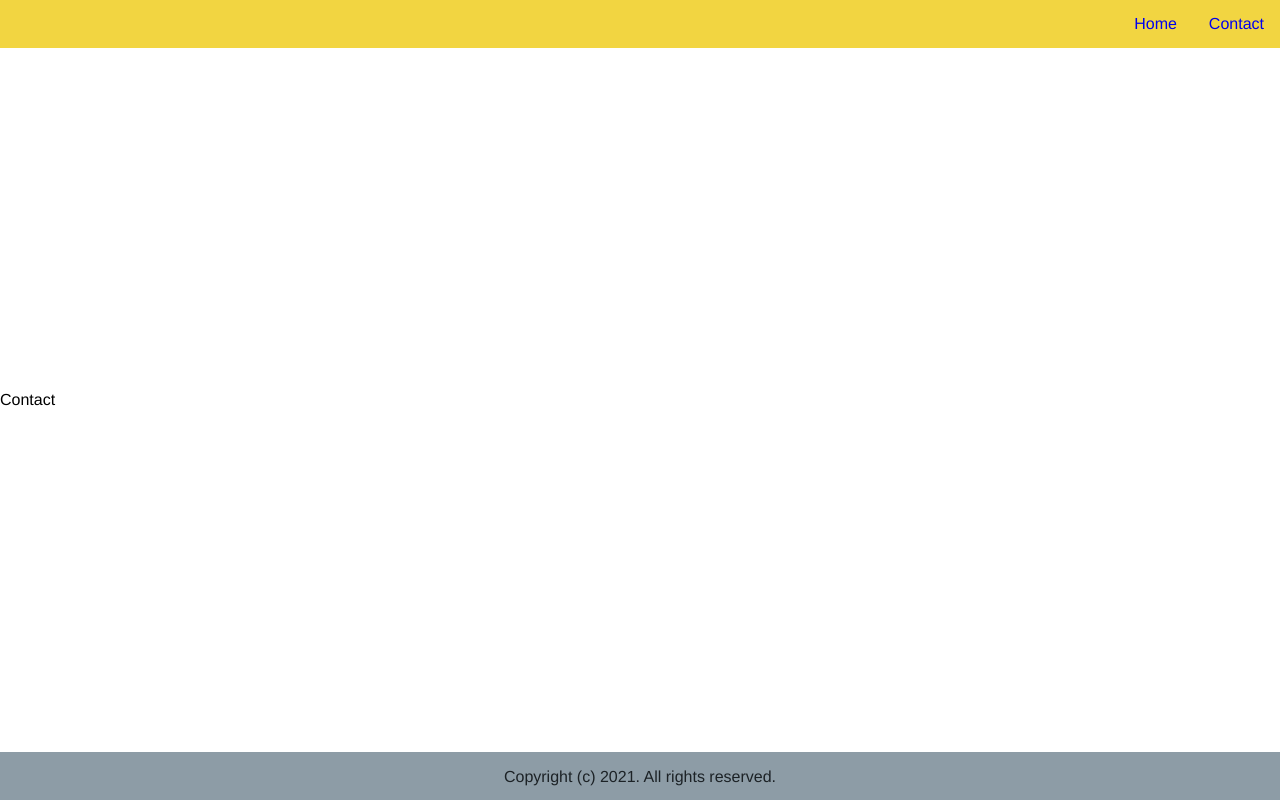
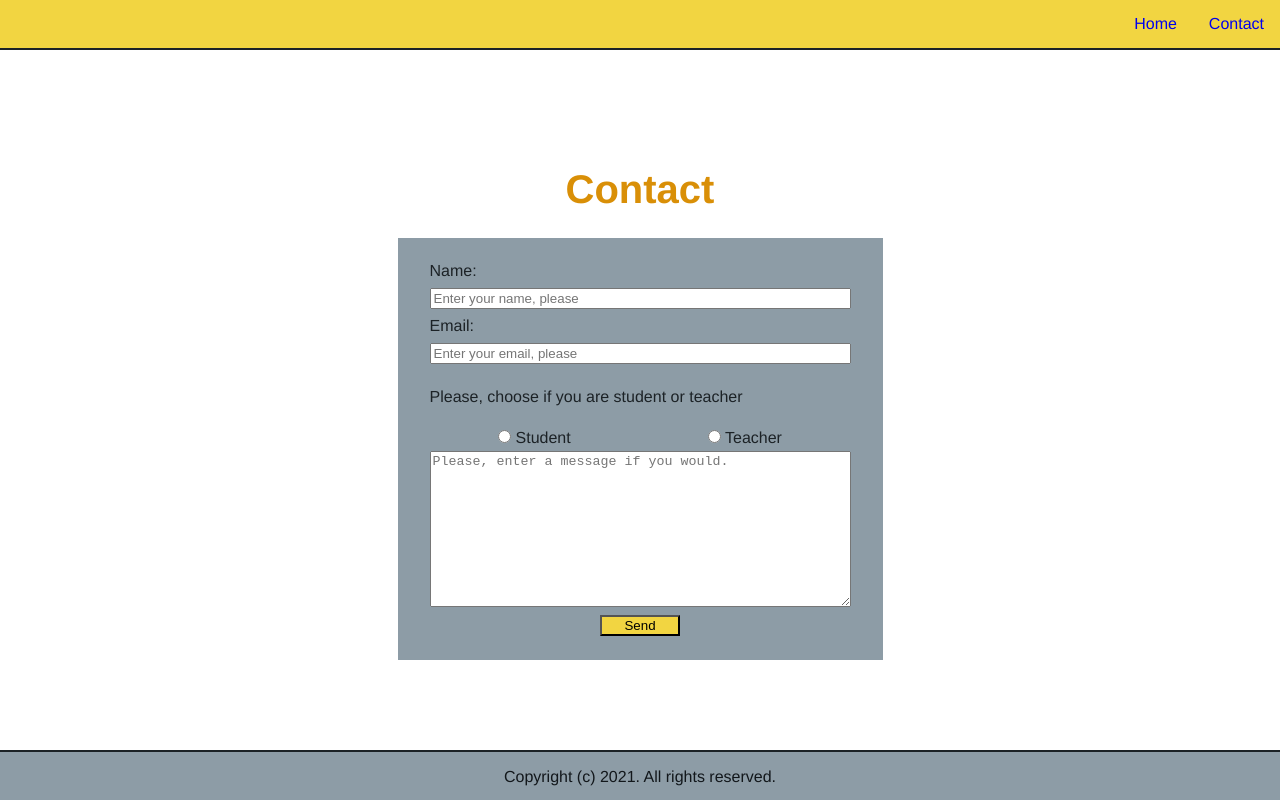
Before and after one commit to MaCnuel/Website-Reto-1, a plain HTML site: page contact.html in a window 1280 px wide. Drawn offline with Linux system fonts and the light colour scheme.

Commit message:
Contact form done! First steps of index page. Generating the structure

```diff
--- a/contact.html
+++ b/contact.html
@@ -8,7 +8,7 @@
     <title>Contact</title>
 </head>
 <body>
-    <header class="yellow1">
+    <header class="header yellow1">
         <nav>
             <ul>
                 <li><a href="index.html">Home</a></li>
@@ -16,8 +16,33 @@
             </ul>
         </nav>
     </header>
-    <main>
-        <p>Contact</p>
+    <main class="contact">
+        <div>
+            <h1>Contact</h1>
+        </div>
+        <div class="contact_div grey">
+            <form action="/index.html" method="post" >
+                <label for="name">Name:</label>
+                <input type="text" id="name" name="name" placeholder="Enter your name, please" required>
+                <label for="email">Email:</label>
+                <input type="email" id="email" name="email" placeholder="Enter your email, please" required>
+                <p>Please, choose if you are student or teacher</p>
+                <div id="radio_buttons">
+                    <div>
+                        <input type="radio" id="student" name="choice" value="student">
+                        <label for="student">Student</label>
+                    </div>
+                    <div>
+                        <input type="radio" id="teacher" name="choice" value="teacher">
+                        <label for="teacher">Teacher</label>
+                    </div>
+                </div>
+                <textarea name="message" cols="50" rows="10" placeholder="Please, enter a message if you would."></textarea>
+                <div id="button">
+                    <button type="submit">Send</button>
+                </div>
+            </form>
+        </div>
     </main>
     <footer>
         <div class="footer grey">
--- a/styles.css
+++ b/styles.css
@@ -41,16 +41,17 @@ body {
 
 /* Header */
 
-header {
+.header {
 	width: 100%;
+	border-bottom: 2px solid #1c2226;
 }
 
-header ul {
+.header ul {
 	display: flex;
 	flex-direction: row;
 	justify-content: flex-end;
 }
-header a {
+.header a {
 	height: 3rem;
 	min-height: 30px;
 	padding: 0 1rem;
@@ -58,7 +59,7 @@ header a {
 	flex-direction: column;
 	justify-content: center;
 }
-header a:hover {
+.header a:hover {
 	font: bold;
 	color: #1c2226;
 	cursor: pointer;
@@ -69,7 +70,8 @@ header a:hover {
 footer {
 	width: 100%;
 	display: inline-block;
-	color: #1c2226;
+	color: #12171b;
+	border-top: 2px solid #1c2226;
 }
 footer div {
 	height: 3rem;
@@ -78,3 +80,89 @@ footer div {
 	flex-direction: row;
 	justify-content: center;
 }
+
+/* Main Contact */
+
+.contact {
+	display: grid;
+	grid-template-rows: auto 1fr;
+	justify-content: center;
+}
+
+.contact h1 {
+	font-size: 40px;
+	text-align: center;
+
+	color: #d98f07;
+}
+
+.contact_div form {
+	display: flex;
+	flex-direction: column;
+	padding: 1.5rem 2rem;
+	color: #1c2226;
+}
+
+.contact_div input {
+	margin: 0.5rem 0;
+}
+
+.contact_div #radio_buttons {
+	display: flex;
+	justify-content: space-around;
+}
+
+.contact_div #button {
+	margin-top: 0.5rem;
+	display: flex;
+	justify-content: center;
+}
+
+.contact_div #button > button {
+	width: 100%;
+	max-width: 5rem;
+	background-color: #f2d541;
+}
+
+.contact_div #button > button:hover {
+	font: bold;
+	color: #1c2226;
+	cursor: pointer;
+	background-color: #f2cb57;
+}
+
+/* Index */
+
+.index {
+	height: 100%;
+	display: grid;
+	grid-template-columns: auto 1fr;
+}
+/* Aside */
+
+.index aside {
+	max-width: 270px;
+	display: flex;
+	flex-direction: column;
+	align-items: center;
+	padding: 2rem;
+	border-right: 2px solid #1c2226;
+}
+
+.index aside img {
+	width: 150px;
+	border: 2px solid #12171b;
+	border-radius: 50%;
+}
+
+.index article {
+	font-style: italic;
+	font-weight: 300;
+}
+
+/* Section */
+section {
+	display: flex;
+	flex-direction: column;
+	align-items: center;
+}
```
Also changed, not shown: index.html (+16 -3 lines), img/manu.jpg (added).
